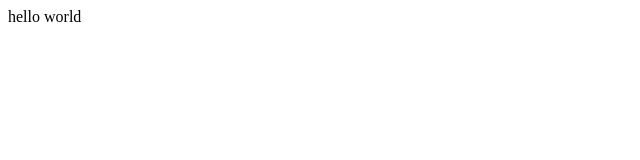
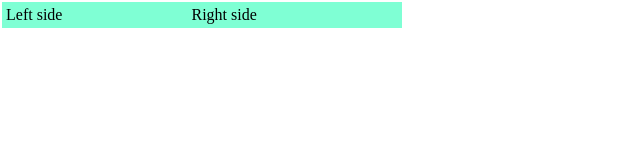
Before and after one commit to mahfuzswaron/email-signatures, a plain HTML site: page email-signature-1/index.html in a window 1280 px wide. Shown: the whole page, without its empty margins (0-640 px from the left). Drawn offline with Linux system fonts and the light colour scheme.

Commit message:
table sides devided

```diff
--- a/email-signature-1/index.html
+++ b/email-signature-1/index.html
@@ -2,13 +2,54 @@
 <html lang="en">
 
 <head>
-    <meta charset="UTF-8">
-    <meta name="viewport" content="width=device-width, initial-scale=1.0">
-    <title>Document</title>
+    <style>
+        * {
+            margin: 0;
+            padding: 0;
+            box-sizing: border-box;
+        }
+    </style>
 </head>
 
 <body>
-    hello world
+    <table>
+        <tr>
+            <td>
+                <!-- main table -->
+                <table width="400px" style="background-color:aquamarine;">
+                    <!-- content table  -->
+                    <tr>
+                        <!-- left side -->
+                        <td>
+                            <table>
+                                <tr>
+                                    <td>
+                                        Left side
+                                    </td>
+                                </tr>
+                            </table>
+                        </td>
+                        <!-- left side -->
+
+                        <!-- right side -->
+                        <td>
+                            <table>
+                                <tr>
+                                    <td>
+                                        Right side
+                                    </td>
+                                </tr>
+                            </table>
+                        </td>
+                        <!-- right side -->
+                    </tr>
+                    <!-- content table  -->
+                </table>
+
+                <!-- main table -->
+            </td>
+        </tr>
+    </table>
 </body>
 
 </html>
```
